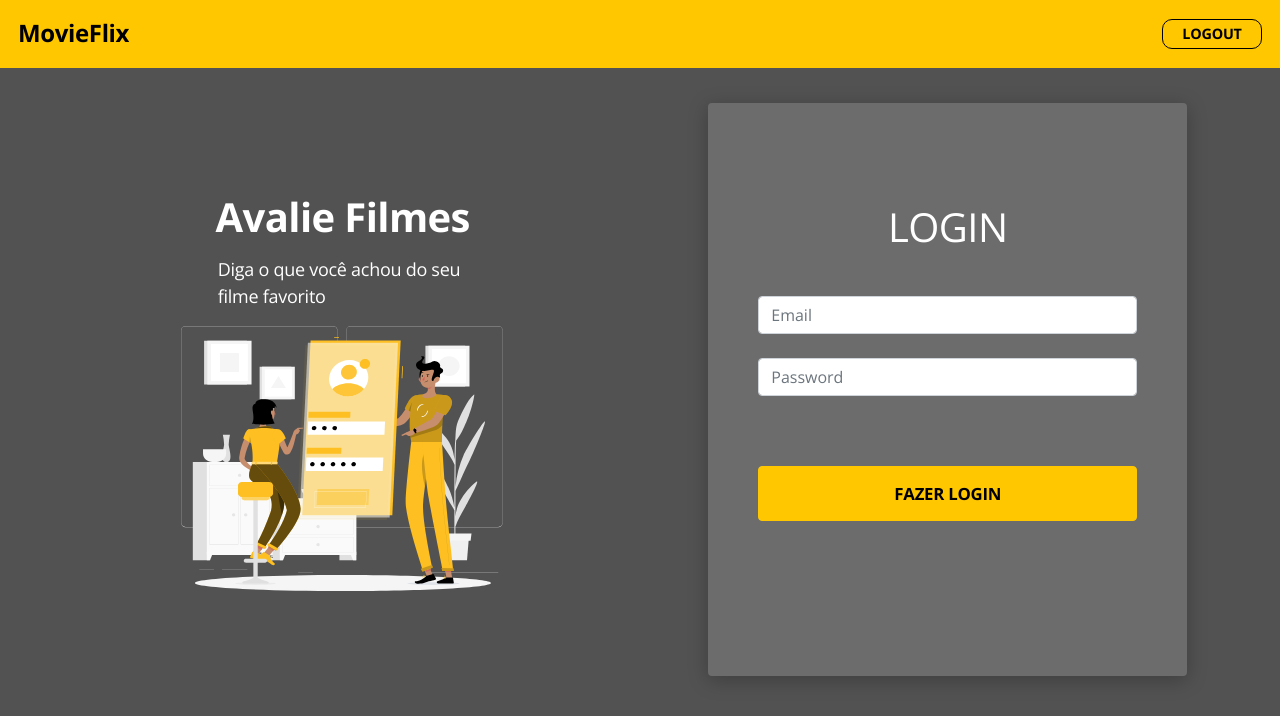
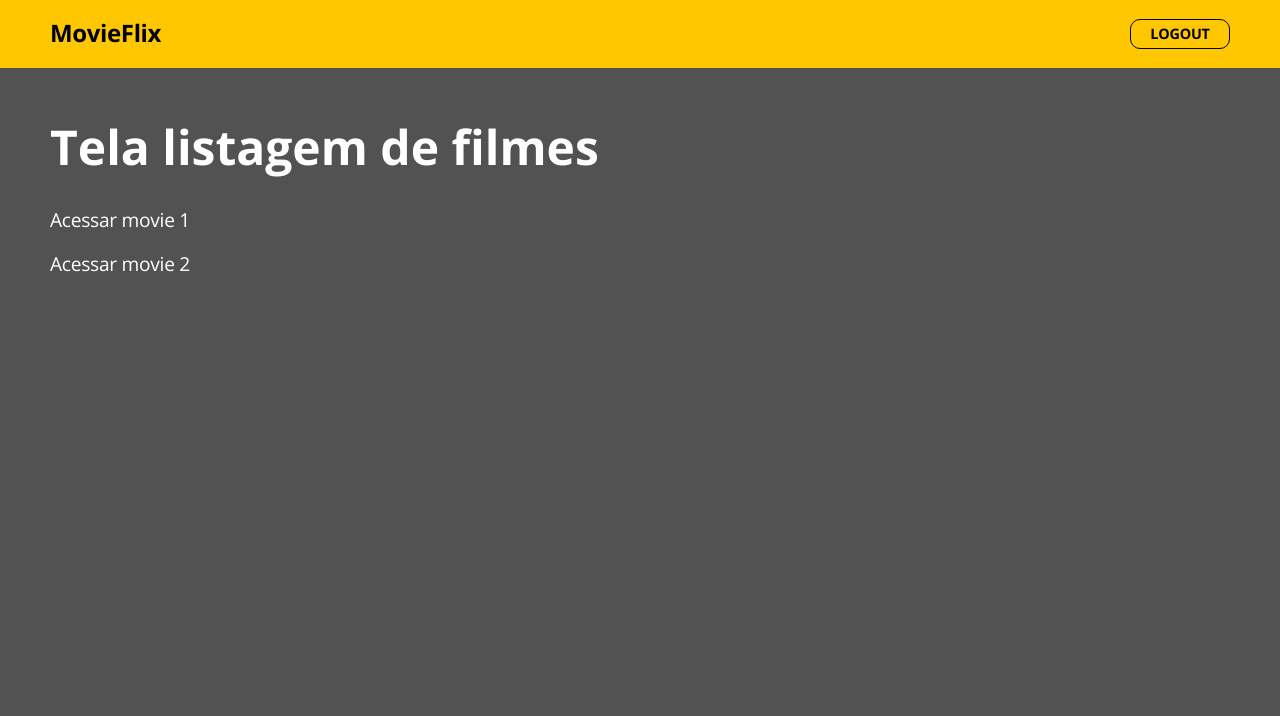
Before and after one commit to henriquemod/ds-movieflix-henrique, a React (Create React App) app: page / in a window 1280 px wide. Shown: the top 716 px of the page. Built offline with nearby package versions, Linux system fonts and the light colour scheme.

Commit message:
feat: initial Movie page

```diff
--- a/src/App.tsx
+++ b/src/App.tsx
@@ -1,13 +1,14 @@
 import 'assets/styles/custom.scss'
 import Navbar from 'components/Navbar'
 import Home from 'pages/Home'
+import Movies from 'pages/Movies'
 import './App.css'
 
 function App() {
   return (
     <>
       <Navbar />
-      <Home />
+      <Movies />
     </>
   )
 }
--- a/src/components/Navbar/styles.css
+++ b/src/components/Navbar/styles.css
@@ -34,3 +34,9 @@
   letter-spacing: -0.015em;
   color: black;
 }
+
+@media (min-width: 768px) {
+  .main-nav {
+    padding: 0 38px;
+  }
+}
--- /dev/null
+++ b/src/pages/Movies/index.tsx
@@ -0,0 +1,19 @@
+import './styles.css'
+const Movies = () => {
+  return (
+    <div className="movies-container">
+      <div className="title-container mb-4">
+        <h1>Tela listagem de filmes</h1>
+      </div>
+      <ul className="list-group">
+        <li className="mb-2">
+          <a href="#movie">Acessar movie 1</a>
+        </li>
+        <li className="mb-2">
+          <a href="#movie">Acessar movie 2</a>
+        </li>
+      </ul>
+    </div>
+  )
+}
+export default Movies
--- /dev/null
+++ b/src/pages/Movies/styles.css
@@ -0,0 +1,30 @@
+.movies-container {
+  padding: 20px;
+  font-size: 24px;
+}
+
+.title-container h1 {
+  color: #fff;
+  font-size: 1em;
+}
+
+.list-group {
+  list-style: none;
+}
+
+.list-group a {
+  font-size: 0.8em;
+  text-decoration: none;
+  color: #fff;
+  letter-spacing: -0.015em;
+}
+
+@media (min-width: 768px) {
+  .movies-container {
+    padding: 50px;
+  }
+
+  .title-container h1 {
+    font-size: 2em;
+  }
+}
```
